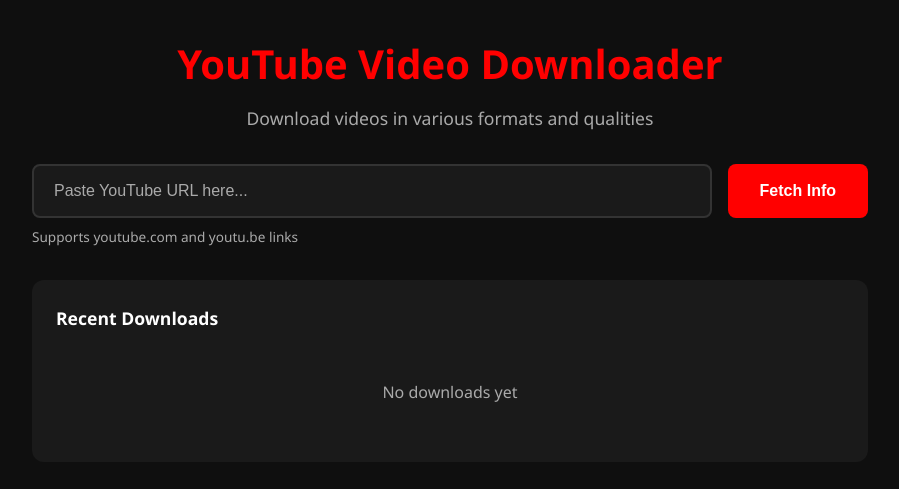
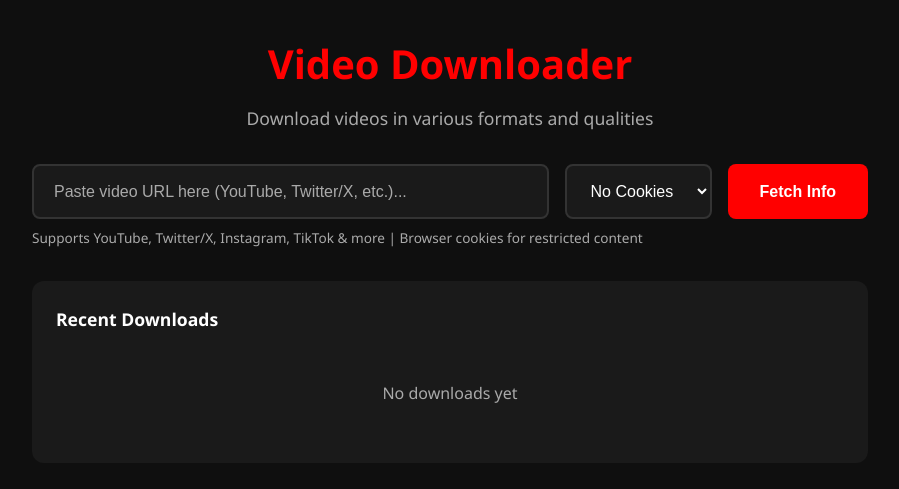
Before and after one commit to swin0420/yt-download, a Flask app: page / in a window 1280 px wide. Shown: the top 489 px of the page, without its empty margins (190-1089 px from the left). Run offline with Flask 3, Linux system fonts and the light colour scheme; data that the repository does not hold is empty; some libraries are stand-ins or nearby versions.

Commit message:
Add multi-platform support and browser cookie selector
- Support YouTube, Twitter/X, Instagram, TikTok, and 1000+ sites
- Add browser selector dropdown for cookie authentication
- Default to "No Cookies" mode for public videos
- YouTube-specific player client settings (tv, web_safari)
- Change "Download File" button to "Save File"
- Auto-add https:// to URLs if missing

Co-Authored-By: Claude Opus 4.5 <noreply@anthropic.com>

```diff
--- a/app.py
+++ b/app.py
@@ -32,13 +32,25 @@ def sanitize_filename(filename):
     return re.sub(r'[<>:"/\\|?*]', '_', filename)
 
 
-def get_video_info(url):
+def get_video_info(url, browser='none'):
     """Get video information without downloading"""
     ydl_opts = {
         'quiet': True,
         'no_warnings': True,
         'extract_flat': False,
+        'ffmpeg_location': '/opt/homebrew/bin/',
+        'http_headers': {
+            'User-Agent': 'Mozilla/5.0 (Macintosh; Intel Mac OS X 10_15_7) AppleWebKit/537.36 (KHTML, like Gecko) Chrome/120.0.0.0 Safari/537.36',
+        },
     }
+
+    # YouTube-specific settings
+    if 'youtube.com' in url or 'youtu.be' in url:
+        ydl_opts['extractor_args'] = {'youtube': {'player_client': ['tv', 'web_safari']}}
+
+    # Add browser cookies if not 'none'
+    if browser and browser != 'none':
+        ydl_opts['cookiesfrombrowser'] = (browser,)
 
     with yt_dlp.YoutubeDL(ydl_opts) as ydl:
         info = ydl.extract_info(url, download=False)
@@ -97,7 +109,7 @@ def progress_hook(d, download_id):
         }
 
 
-def download_video(url, format_choice, download_id):
+def download_video(url, format_choice, download_id, browser='none'):
     """Download video in background thread"""
     try:
         # Set output template
@@ -108,11 +120,23 @@ def download_video(url, format_choice, download_id):
             'progress_hooks': [lambda d: progress_hook(d, download_id)],
             'quiet': True,
             'no_warnings': True,
+            'ffmpeg_location': '/opt/homebrew/bin/',
+            'http_headers': {
+                'User-Agent': 'Mozilla/5.0 (Macintosh; Intel Mac OS X 10_15_7) AppleWebKit/537.36 (KHTML, like Gecko) Chrome/120.0.0.0 Safari/537.36',
+            },
         }
 
-        # Configure format based on choice
+        # YouTube-specific settings
+        if 'youtube.com' in url or 'youtu.be' in url:
+            ydl_opts['extractor_args'] = {'youtube': {'player_client': ['tv', 'web_safari']}}
+
+        # Add browser cookies if not 'none'
+        if browser and browser != 'none':
+            ydl_opts['cookiesfrombrowser'] = (browser,)
+
+        # Configure format based on choice - prefer pre-combined formats to avoid 403
         if format_choice == 'best':
-            ydl_opts['format'] = 'bestvideo[ext=mp4]+bestaudio[ext=m4a]/best[ext=mp4]/best'
+            ydl_opts['format'] = 'best[ext=mp4]/best'
         elif format_choice == 'audio':
             ydl_opts['format'] = 'bestaudio/best'
             ydl_opts['postprocessors'] = [{
@@ -121,11 +145,11 @@ def download_video(url, format_choice, download_id):
                 'preferredquality': '192',
             }]
         elif format_choice == '720p':
-            ydl_opts['format'] = 'bestvideo[height<=720][ext=mp4]+bestaudio[ext=m4a]/best[height<=720][ext=mp4]/best'
+            ydl_opts['format'] = 'best[height<=720][ext=mp4]/best[height<=720]/best'
         elif format_choice == '480p':
-            ydl_opts['format'] = 'bestvideo[height<=480][ext=mp4]+bestaudio[ext=m4a]/best[height<=480][ext=mp4]/best'
+            ydl_opts['format'] = 'best[height<=480][ext=mp4]/best[height<=480]/best'
         elif format_choice == '360p':
-            ydl_opts['format'] = 'bestvideo[height<=360][ext=mp4]+bestaudio[ext=m4a]/best[height<=360][ext=mp4]/best'
+            ydl_opts['format'] = 'best[height<=360][ext=mp4]/best[height<=360]/best'
         else:
             ydl_opts['format'] = format_choice
 
@@ -164,17 +188,17 @@ def video_info():
     """Get video information"""
     data = request.get_json()
     url = data.get("url", "").strip()
+    browser = data.get("browser", "none")
 
     if not url:
-        return jsonify({"error": "Please enter a YouTube URL"}), 400
+        return jsonify({"error": "Please enter a video URL"}), 400
 
-    # Basic URL validation
-    youtube_pattern = r'(youtube\.com|youtu\.be)'
-    if not re.search(youtube_pattern, url):
-        return jsonify({"error": "Please enter a valid YouTube URL"}), 400
+    # Basic URL validation - accept any http/https URL
+    if not url.startswith(('http://', 'https://')):
+        url = 'https://' + url
 
     try:
-        info = get_video_info(url)
+        info = get_video_info(url, browser)
         return jsonify(info)
     except Exception as e:
         return jsonify({"error": f"Could not fetch video info: {str(e)}"}), 400
@@ -186,9 +210,14 @@ def download():
     data = request.get_json()
     url = data.get("url", "").strip()
     format_choice = data.get("format", "best")
+    browser = data.get("browser", "none")
 
     if not url:
-        return jsonify({"error": "Please enter a YouTube URL"}), 400
+        return jsonify({"error": "Please enter a video URL"}), 400
+
+    # Add https if missing
+    if not url.startswith(('http://', 'https://')):
+        url = 'https://' + url
 
     # Generate unique download ID
     download_id = uuid.uuid4().hex[:12]
@@ -202,7 +231,7 @@ def download():
     # Start download in background thread
     thread = threading.Thread(
         target=download_video,
-        args=(url, format_choice, download_id)
+        args=(url, format_choice, download_id, browser)
     )
     thread.daemon = True
     thread.start()
--- a/static/youtube.css
+++ b/static/youtube.css
@@ -81,6 +81,22 @@ header h1 {
 
 #url-input::placeholder {
     color: var(--text-secondary);
+}
+
+.browser-select {
+    padding: 1rem 1.25rem;
+    font-size: 1rem;
+    border: 2px solid var(--border-color);
+    border-radius: 8px;
+    background: var(--surface-color);
+    color: var(--text-color);
+    cursor: pointer;
+    min-width: 120px;
+}
+
+.browser-select:focus {
+    outline: none;
+    border-color: var(--primary-color);
 }
 
 .hint {
--- a/static/youtube.js
+++ b/static/youtube.js
@@ -4,6 +4,7 @@ document.addEventListener('DOMContentLoaded', function() {
     // DOM Elements
     const urlInput = document.getElementById('url-input');
     const fetchBtn = document.getElementById('fetch-btn');
+    const browserSelect = document.getElementById('browser-select');
     const videoInfo = document.getElementById('video-info');
     const downloadOptions = document.getElementById('download-options');
     const progressSection = document.getElementById('progress-section');
@@ -12,6 +13,7 @@ document.addEventListener('DOMContentLoaded', function() {
     const downloadsList = document.getElementById('downloads-list');
 
     let currentUrl = '';
+    let currentBrowser = 'none';
 
     // Initialize
     loadDownloads();
@@ -45,6 +47,7 @@ document.addEventListener('DOMContentLoaded', function() {
         }
 
         currentUrl = url;
+        currentBrowser = browserSelect.value;
         setLoading(true);
         hideAllSections();
 
@@ -52,7 +55,7 @@ document.addEventListener('DOMContentLoaded', function() {
             const response = await fetch('/info', {
                 method: 'POST',
                 headers: { 'Content-Type': 'application/json' },
-                body: JSON.stringify({ url })
+                body: JSON.stringify({ url, browser: currentBrowser })
             });
 
             const data = await response.json();
@@ -91,7 +94,7 @@ document.addEventListener('DOMContentLoaded', function() {
             const response = await fetch('/download', {
                 method: 'POST',
                 headers: { 'Content-Type': 'application/json' },
-                body: JSON.stringify({ url: currentUrl, format })
+                body: JSON.stringify({ url: currentUrl, format, browser: currentBrowser })
             });
 
             const data = await response.json();
--- a/templates/youtube.html
+++ b/templates/youtube.html
@@ -3,13 +3,13 @@
 <head>
     <meta charset="UTF-8">
     <meta name="viewport" content="width=device-width, initial-scale=1.0">
-    <title>YouTube Video Downloader</title>
+    <title>Video Downloader</title>
     <link rel="stylesheet" href="/static/youtube.css">
 </head>
 <body>
     <div class="container">
         <header>
-            <h1>YouTube Video Downloader</h1>
+            <h1>Video Downloader</h1>
             <p class="subtitle">Download videos in various formats and qualities</p>
         </header>
 
@@ -20,15 +20,23 @@
                     <input
                         type="text"
                         id="url-input"
-                        placeholder="Paste YouTube URL here..."
+                        placeholder="Paste video URL here (YouTube, Twitter/X, etc.)..."
                         autocomplete="off"
                     >
+                    <select id="browser-select" class="browser-select">
+                        <option value="none">No Cookies</option>
+                        <option value="brave">Brave</option>
+                        <option value="chrome">Chrome</option>
+                        <option value="firefox">Firefox</option>
+                        <option value="safari">Safari</option>
+                        <option value="edge">Edge</option>
+                    </select>
                     <button id="fetch-btn" class="btn btn-primary">
                         <span class="btn-text">Fetch Info</span>
                         <span class="btn-loading hidden">Loading...</span>
                     </button>
                 </div>
-                <p class="hint">Supports youtube.com and youtu.be links</p>
+                <p class="hint">Supports YouTube, Twitter/X, Instagram, TikTok & more | Browser cookies for restricted content</p>
             </section>
 
             <!-- Video Info Section (hidden by default) -->
@@ -97,7 +105,7 @@
                 <div class="complete-icon">&#10003;</div>
                 <h3>Download Complete!</h3>
                 <a id="download-link" href="#" class="btn btn-success">
-                    Download File
+                    Save File
                 </a>
                 <button id="new-download-btn" class="btn btn-secondary">
                     Download Another
```
